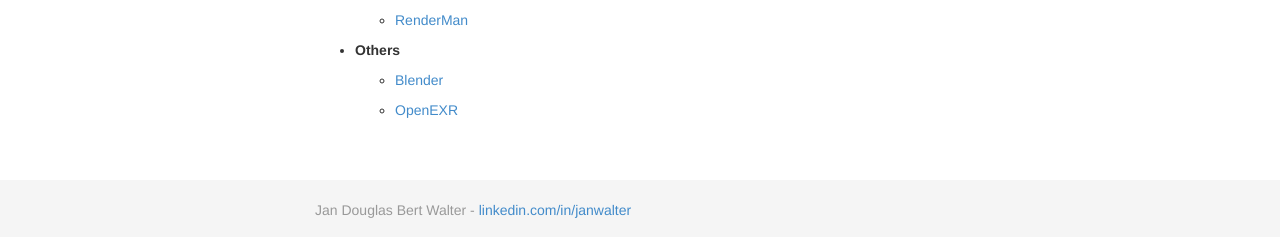
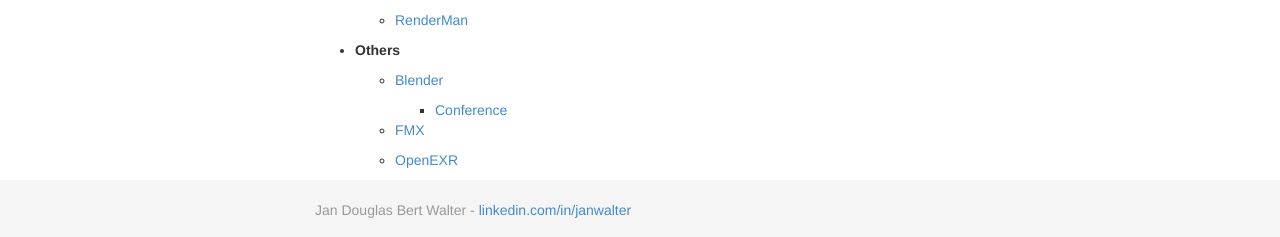
Before and after one commit to wahn/jan_walter_org, a Jekyll site: the page built from links/index.md, in a window 1280 px wide and 1290 px high. Shown: the part 1050-1287 px from the top of the window. Built offline with Jekyll 4.4.1, drawn with Linux system fonts in a browser that asks for light colours; Markdown is read by kramdown in place of the engine named in the settings.

Commit message:
Add link for Blender conference.

```diff
--- a/links/index.md
+++ b/links/index.md
@@ -79,4 +79,8 @@
 
     - [Blender](http://www.blender.org)
 
+        + [Conference](http://www.blender.org/conference)
+
+    - [FMX](http://fmx.de)
+
     - [OpenEXR](http://www.openexr.org)
```
